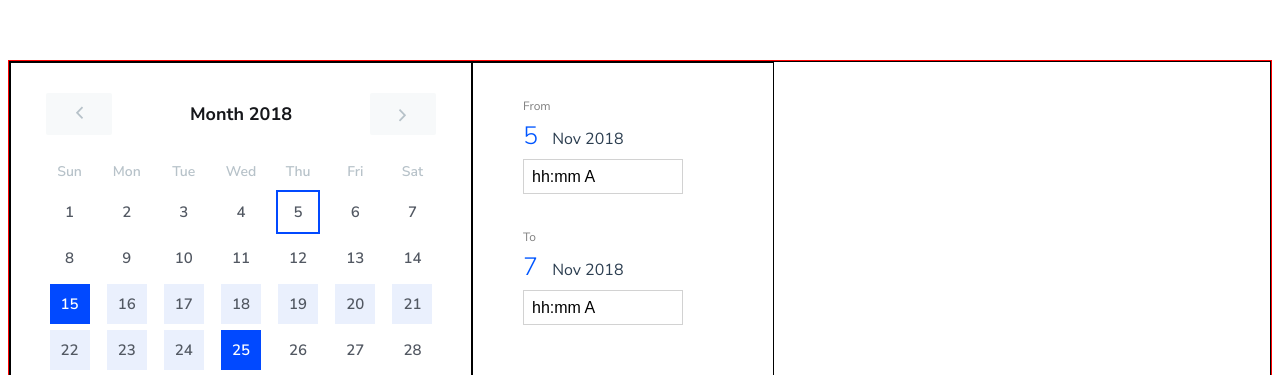
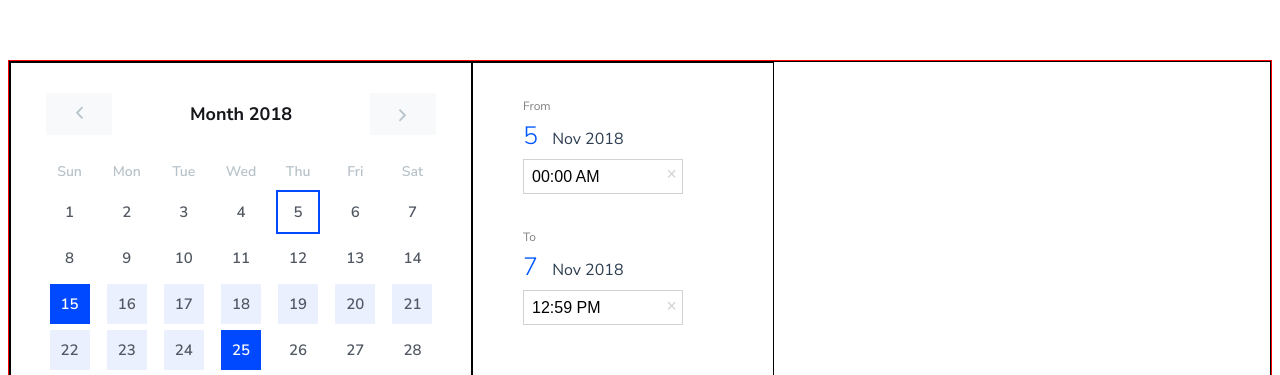
Before and after one commit to wahengchang/vue-packages, a Vue app in the folder packages/dateTimePicker/: page / in a window 1280 px wide. Shown: the top 375 px of the page. Built offline with nearby package versions, Linux system fonts and the light colour scheme.

Commit message:
linked timepicker

```diff
--- a/packages/dateTimePicker/src/components/DateTimePicker.vue
+++ b/packages/dateTimePicker/src/components/DateTimePicker.vue
@@ -6,12 +6,12 @@
         <div class="startTime timeRow">
           <span class="subTitle">From</span>
           <div><span class="bigNumber">5</span> Nov 2018</div>
-          <time-picker format="hh:mm A" />
+          <time-picker format="hh:mm A" v-model="startTime" />
         </div>
         <div class="endTime timeRow">
           <span class="subTitle">To</span>
           <div><span class="bigNumber">7</span> Nov 2018</div>
-          <time-picker format="hh:mm A" />
+          <time-picker format="hh:mm A" v-model="endTime" />
         </div>
       </div>
     </div>
@@ -31,13 +31,28 @@ export default {
   components: { DatePicker, TimePicker },
   methods: {
     _submitHandler: function(){
-      return this.submitHandler({})
+      const {startTime, endTime} = this
+      return this.submitHandler({startTime, endTime})
     }
   },
   props: {
     submitHandler: Function
+  },
+  data: function() {
+    return {
+      startTime: {
+        hh: '00',
+        mm: '00',
+        A: 'AM'
+      },
+      endTime: {
+        hh: '12',
+        mm: '59',
+        A: 'PM'
+      }
+    }
   }
-};
+}
 </script>
 
 <!-- Add "scoped" attribute to limit CSS to this component only -->
--- a/packages/dateTimePicker/src/components/TimePicker/index.vue
+++ b/packages/dateTimePicker/src/components/TimePicker/index.vue
@@ -120,6 +120,7 @@ export default {
       if (this.apmType) {
         this.apms = initApm(this.apmType)
       }
+
       // end -=-=-=-= inint -=-=-=-=
 
       const self = this
@@ -149,6 +150,7 @@ export default {
         this.second = 0
       }
 
+
       if (values.indexOf(this.apmType) > -1) {
         this.apm = timeValue[this.apmType]
       }
@@ -161,7 +163,7 @@ export default {
 
       const {
         hour :baseHour,
-        hour: baseHourType,
+        hourType: baseHourType,
         apm
       } = this
 
@@ -233,6 +235,7 @@ export default {
                 value = hourValue % 12 === 0 ? 12 : hourValue
               }
             }
+
             fullValues[token] = (token === 'hh' && value < 10) ? `0${value}` : String(value)
             fullValues.a = apm
             fullValues.A = apm.toUpperCase()
```
